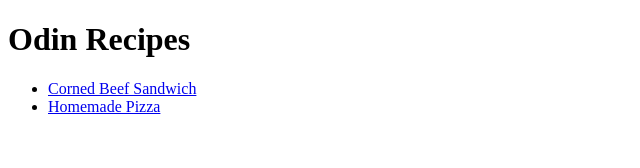
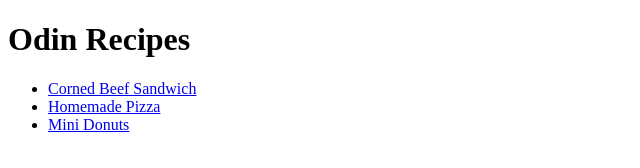
Before and after one commit to JxyJo/odin-recipes, a plain HTML site: page index.html in a window 1280 px wide. Shown: the whole page, without its empty margins (0-640 px from the left). Drawn offline with Linux system fonts and the light colour scheme.

Commit message:
Create link to mini-donuts.html

```diff
--- a/index.html
+++ b/index.html
@@ -11,6 +11,7 @@
         <ul>
             <li><a href="./recipes/corned-beef-sandwich.html">Corned Beef Sandwich</a></li>
             <li><a href="./recipes/pizza.html">Homemade Pizza</a></li>
+            <li><a href="./recipes/mini-donuts.html">Mini Donuts</a></li>
         </ul>
 
 
```
